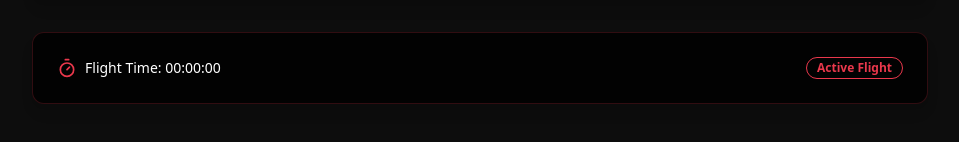
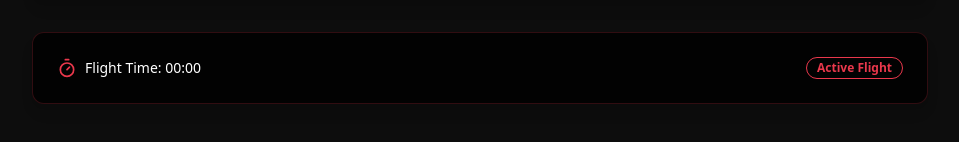
Before and after one commit to ACA009flyer/sim-pilot-tracker, a React (Vite) app: page / in a window 1280 px wide. Shown: the part 494-636 px from the top of the page, without its empty margins (160-1119 px from the left). Built offline with nearby package versions, Linux system fonts and the light colour scheme.

Commit message:
Implement flight time tracking
Tracks flight time, starting on "taxi out" and ending on "parked", displaying hours and minutes.

```diff
--- a/src/components/FlightStatusTracker.tsx
+++ b/src/components/FlightStatusTracker.tsx
@@ -1,4 +1,3 @@
-
 import React, { useState, useEffect } from 'react';
 import { Badge } from "@/components/ui/badge";
 import { Button } from "@/components/ui/button";
@@ -31,7 +30,7 @@ export const FlightStatusTracker = () => {
   const [currentStatus, setCurrentStatus] = useState<FlightStatus>('boarding');
   const [flightStartTime, setFlightStartTime] = useState<Date | null>(null);
   const [flightEndTime, setFlightEndTime] = useState<Date | null>(null);
-  const [elapsedTime, setElapsedTime] = useState<string>('00:00:00');
+  const [elapsedTime, setElapsedTime] = useState<string>('00:00');
   const { toast } = useToast();
 
   useEffect(() => {
@@ -43,11 +42,8 @@ export const FlightStatusTracker = () => {
         const diff = now.getTime() - flightStartTime.getTime();
         const hours = Math.floor(diff / (1000 * 60 * 60));
         const minutes = Math.floor((diff % (1000 * 60 * 60)) / (1000 * 60));
-        const seconds = Math.floor((diff % (1000 * 60)) / 1000);
         setElapsedTime(
-          `${hours.toString().padStart(2, '0')}:${minutes
-            .toString()
-            .padStart(2, '0')}:${seconds.toString().padStart(2, '0')}`
+          `${hours.toString().padStart(2, '0')}:${minutes.toString().padStart(2, '0')}`
         );
       }, 1000);
     }
```
